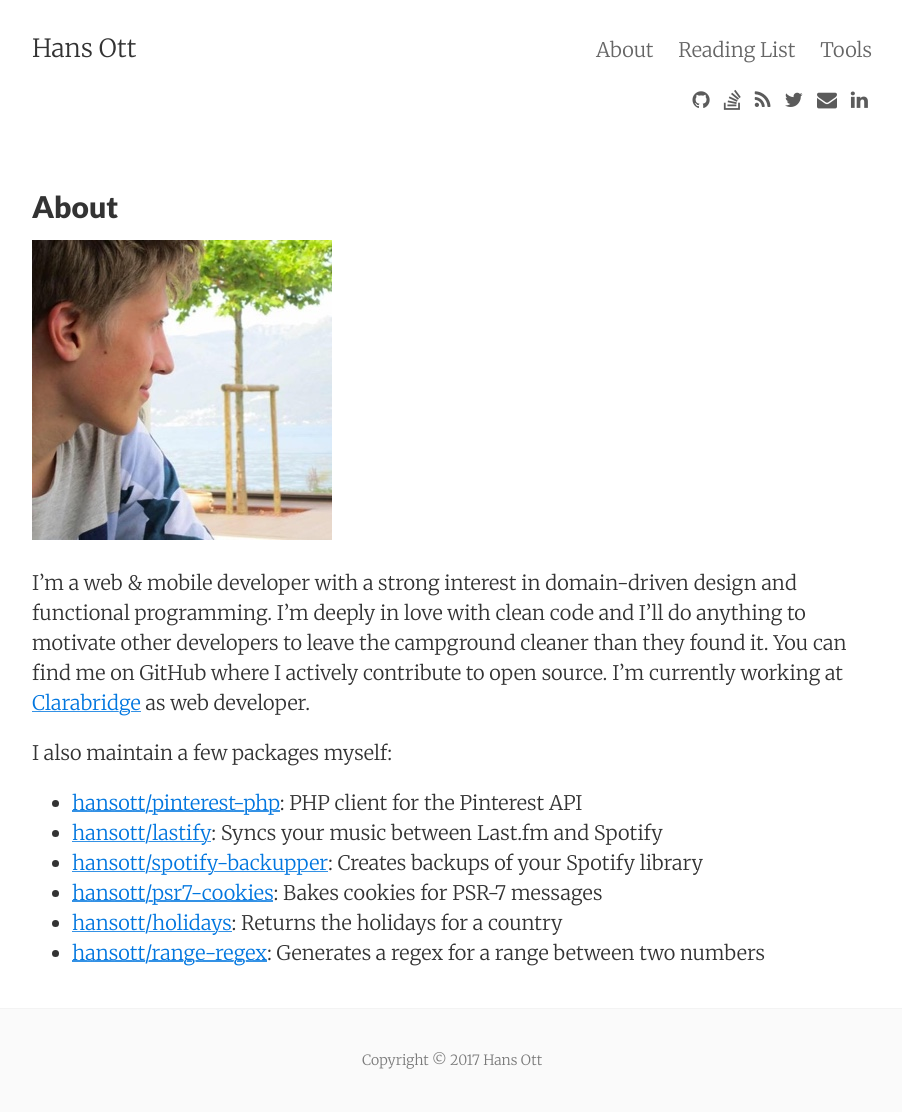
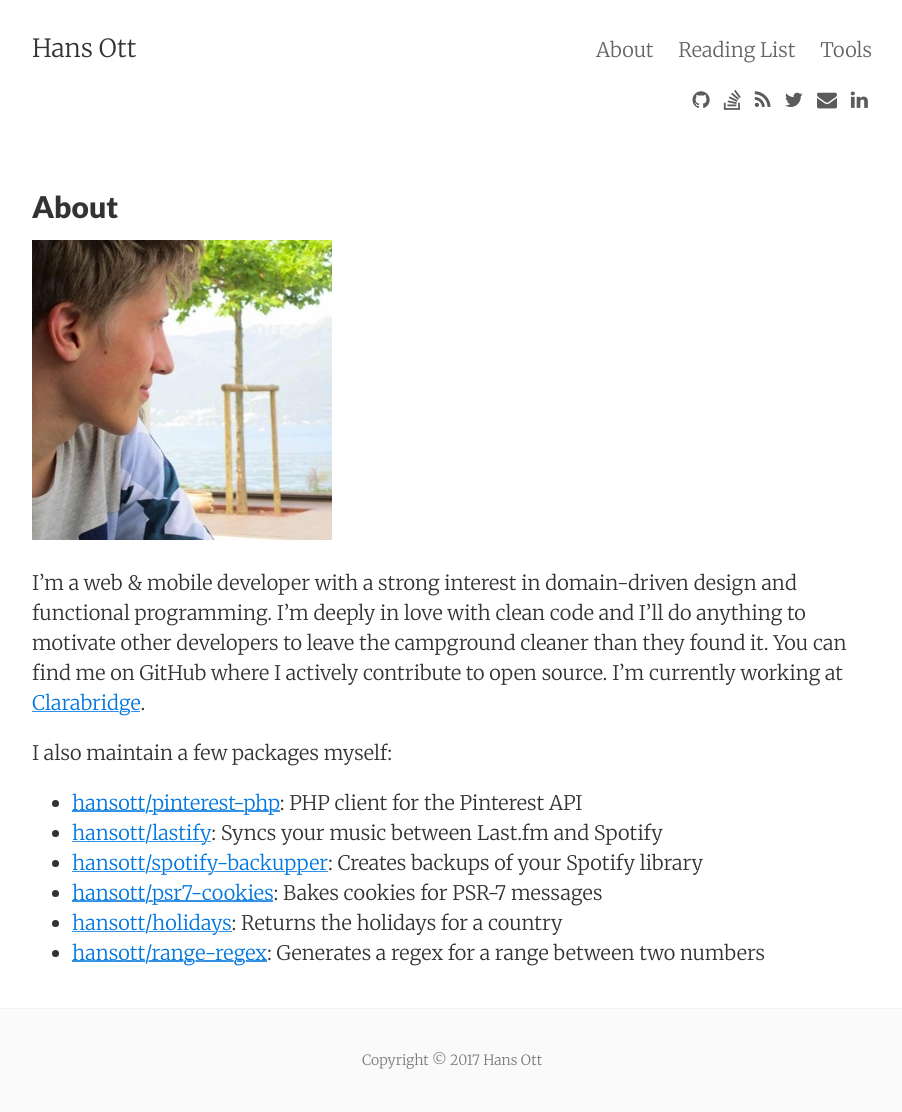
Before and after one commit to hansott/hansott.github.io-src, a Jekyll site: the page built from about.md, in a window 1280 px wide. Shown: the whole page, without its empty margins (188-1090 px from the left). Built offline with Jekyll 4.4.1, drawn with Linux system fonts in a browser that asks for light colours; nearby versions of some CDN libraries.

Commit message:
Update about.md

```diff
--- a/about.md
+++ b/about.md
@@ -7,7 +7,7 @@
 
 ![Hans Ott](/images/hansott.jpg)
 
-I'm a web & mobile developer with a strong interest in domain-driven design and functional programming. I'm deeply in love with clean code and I'll do anything to motivate other developers to leave the campground cleaner than they found it. You can find me on GitHub where I actively contribute to open source. I'm currently working at [Clarabridge](https://cxsocial.clarabridge.com) as web developer.
+I'm a web & mobile developer with a strong interest in domain-driven design and functional programming. I'm deeply in love with clean code and I'll do anything to motivate other developers to leave the campground cleaner than they found it. You can find me on GitHub where I actively contribute to open source. I'm currently working at [Clarabridge](https://cxsocial.clarabridge.com).
 
 I also maintain a few packages myself:
 
```
